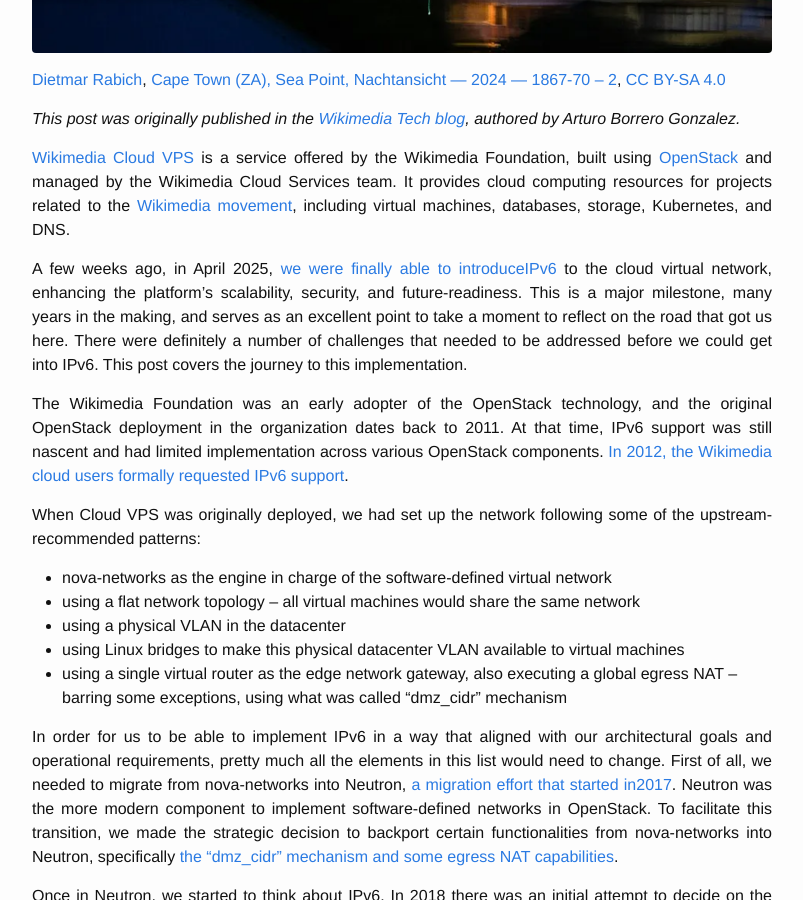
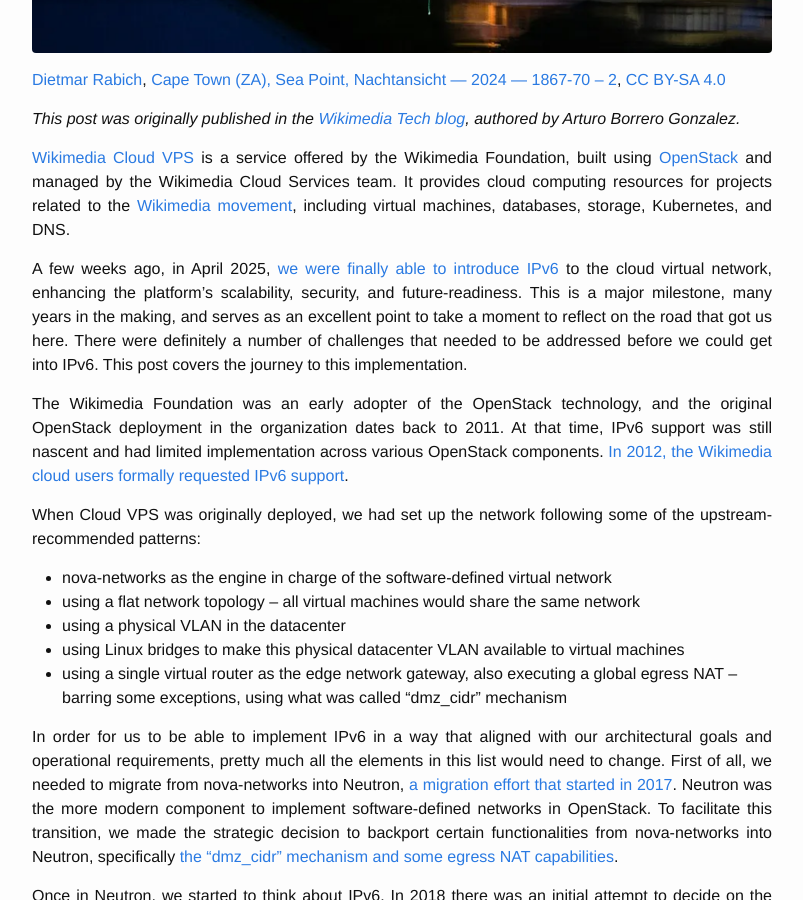
Before and after one commit to aborrero/ral-arturo.org, a Jekyll site: the page built from _posts/2025-05-20-wmcs-ipv6.md, in a window 1280 px wide and 900 px high, scrolled down 517 px. Shown: the whole window, without its empty margins (238-1041 px from the left). Built offline with Jekyll 4.4.1, drawn with Linux system fonts in a browser that asks for light colours.

Commit message:
_posts/2025-05-20-wmcs-ipv6.md: fix a few typos
Correct a few typos.

Signed-off-by: Arturo Borrero Gonzalez <arturo.bg@arturo.bg>

```diff
--- a/_posts/2025-05-20-wmcs-ipv6.md
+++ b/_posts/2025-05-20-wmcs-ipv6.md
@@ -20,7 +20,7 @@ team. It provides cloud computing resources for projects related to the
 Kubernetes, and DNS.
 
 A few weeks ago, in April 2025,
-[we were finally able to introduceIPv6](https://wikitech.wikimedia.org/wiki/News/2025_Cloud_VPS_VXLAN_IPv6_migration) to
+[we were finally able to introduce IPv6](https://wikitech.wikimedia.org/wiki/News/2025_Cloud_VPS_VXLAN_IPv6_migration) to
 the cloud virtual network, enhancing the platform’s scalability, security, and future-readiness. This is a major
 milestone, many years in the making, and serves as an excellent point to take a moment to reflect on the road that got
 us here.
@@ -46,8 +46,7 @@ When Cloud VPS was originally deployed, we had set up the network following some
 In order for us to be able to implement IPv6 in a way that aligned with our architectural goals and operational
 requirements, pretty much all the elements in this list would need to change. First of all, we needed to migrate from
 nova-networks into Neutron,
-[a migration effort that started
-in2017](https://wikitech.wikimedia.org/wiki/Wikimedia_Cloud_Services_team/EnhancementProposals/Neutron_SDN).
+[a migration effort that started in 2017](https://wikitech.wikimedia.org/wiki/Wikimedia_Cloud_Services_team/EnhancementProposals/Neutron_SDN).
 Neutron was the more modern component to implement software-defined networks in OpenStack. To facilitate this
 transition, we made the strategic decision to backport certain functionalities from nova-networks into Neutron,
 specifically [the “dmz_cidr” mechanism and some egress NAT capabilities](https://phabricator.wikimedia.org/T167357).
@@ -79,7 +78,7 @@ VXLAN. Demonstrating perseverance, we decided to execute the VXLAN migration in
 
 We [prepared](https://phabricator.wikimedia.org/T389958) and tested several things, including the rework of the edge
 routing to be based on BGP/OSPF instead of static routing. In 2024 we were ready for the initial attempt to deploy
-IPv6,[which failed for unknown reasons](https://phabricator.wikimedia.org/T380728). There was a full network outage and
+IPv6, [which failed for unknown reasons](https://phabricator.wikimedia.org/T380728). There was a full network outage and
 we immediately reverted the changes. This quick rollback was feasible due to
 [our adoption of OpenTofu](https://wikitech.wikimedia.org/wiki/Portal:Cloud_VPS/Admin/tofu-infra): deploying IPv6 had
 been reduced to a single code change within our repository.
```
